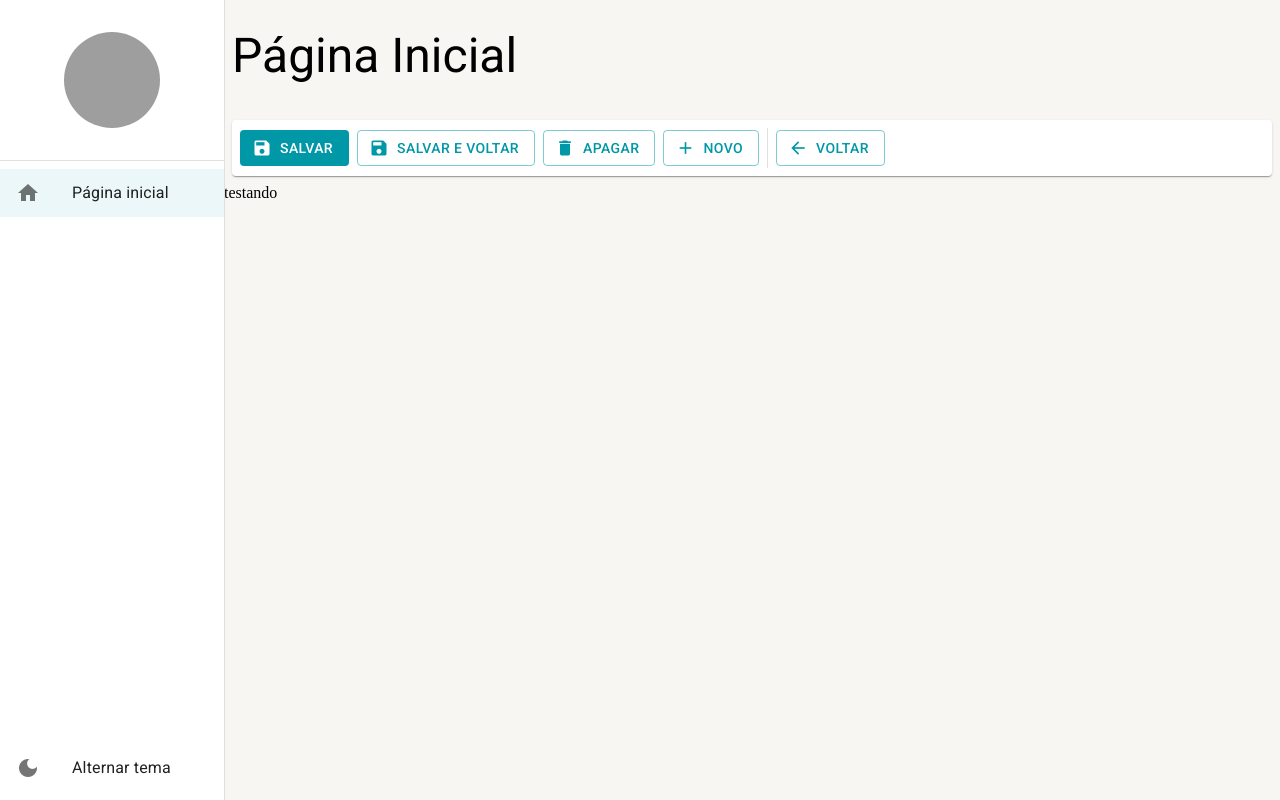
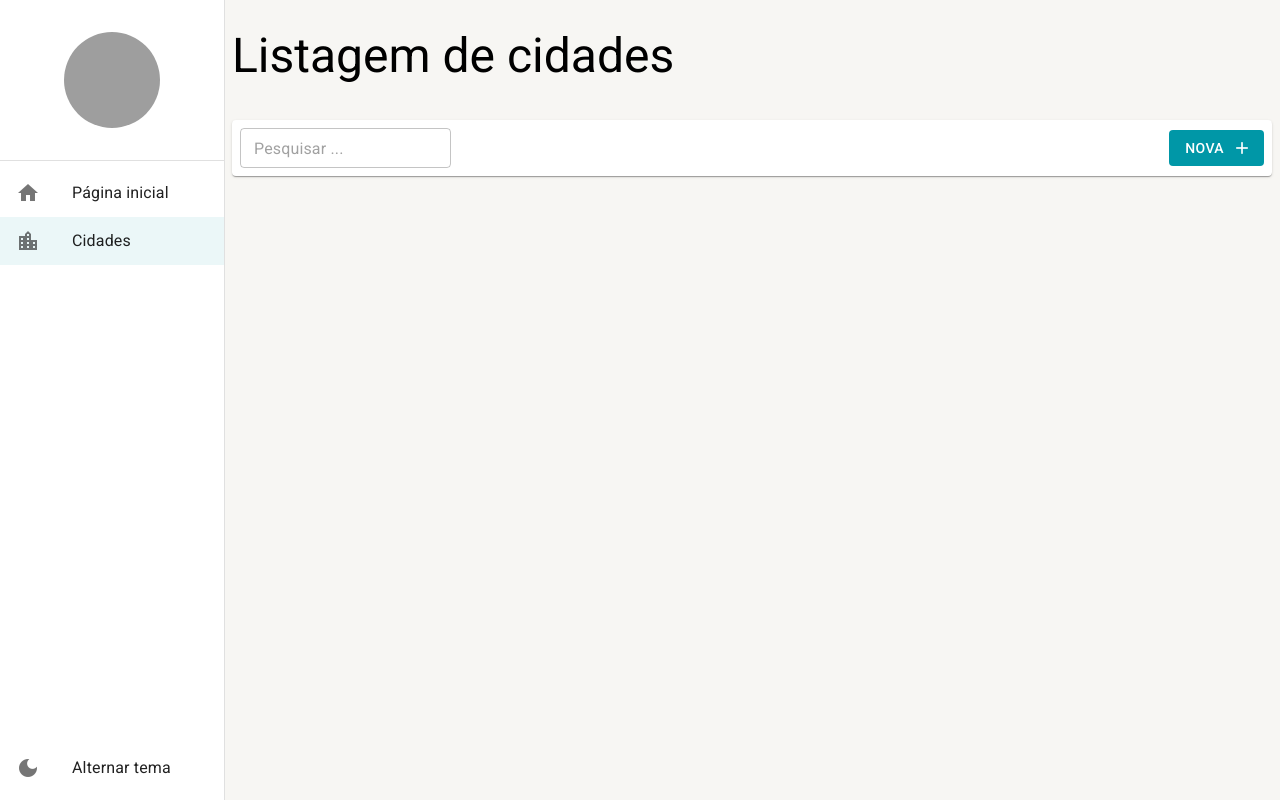
Before and after one commit to devLucasMoraes/curso-react-mui-typescript, a React (Create React App) app: page /cidades in a window 1280 px wide. Before the commit this address led to /pagina-inicial. Built offline with nearby package versions, Linux system fonts and the light colour scheme; grey boxes are pictures that could not be loaded.

Commit message:
Feat: Criando tela de cidades e input dinamico

```diff
--- /dev/null
+++ b/src/pages/cidades/ListagemDeCidades.tsx
@@ -0,0 +1,29 @@
+import { useMemo } from 'react';
+import { useSearchParams } from 'react-router-dom';
+import { FerramentasDaListagem } from '../../shared/components';
+import { LayoutBaseDePagina } from '../../shared/layouts';
+
+
+export const ListagemDeCidades: React.FC = () => {
+
+    const [searchParams, setSearchParams] = useSearchParams();
+
+    const busca = useMemo(() => {
+        return searchParams.get('busca') || '';
+    }, [searchParams]);
+
+    return (
+        <LayoutBaseDePagina
+            titulo='Listagem de cidades'
+            barraDeFerramentas={
+                <FerramentasDaListagem
+                    textoBotaoNovo='Nova'
+                    mostrarInputBusca
+                    textoDaBusca={busca}
+                    aoMudarTextDeBusca={texto => setSearchParams({ busca: texto }, { replace: true })}
+                />
+            }>
+
+        </LayoutBaseDePagina>
+    );
+};
--- a/src/pages/index.ts
+++ b/src/pages/index.ts
@@ -1 +1,2 @@
 export * from './dashboard/Dashboard';
+export * from './cidades/ListagemDeCidades';
--- a/src/routes/index.tsx
+++ b/src/routes/index.tsx
@@ -1,6 +1,6 @@
 import { useEffect } from 'react';
 import { Routes, Route, Navigate } from 'react-router-dom';
-import { Dashboard } from '../pages';
+import { Dashboard, ListagemDeCidades } from '../pages';
 import { useDrawerContext } from '../shared/contexts';
 
 export const AppRoutes = () => {
@@ -13,6 +13,11 @@
                 label: 'Página inicial',
                 icon: 'home',
                 path: '/pagina-inicial'
+            },
+            {
+                label: 'Cidades',
+                icon: 'location_city',
+                path: '/cidades'
             }
         ]);
     }, []);
@@ -20,6 +25,7 @@
     return (
         <Routes>
             <Route path='/pagina-inicial' element={<Dashboard />} />
+            <Route path='/cidades' element={<ListagemDeCidades />} />
             <Route path='*' element={<Navigate to="/pagina-inicial" />} />
         </Routes>
     );
```
